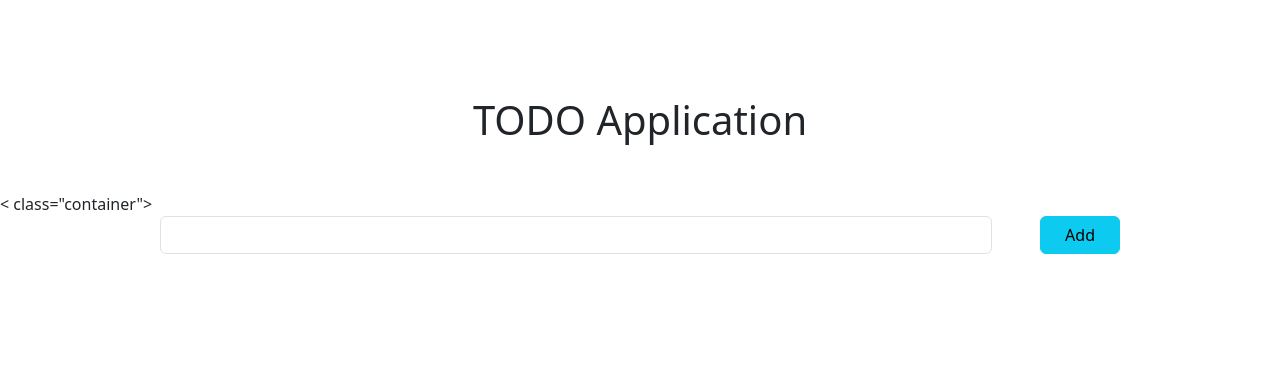
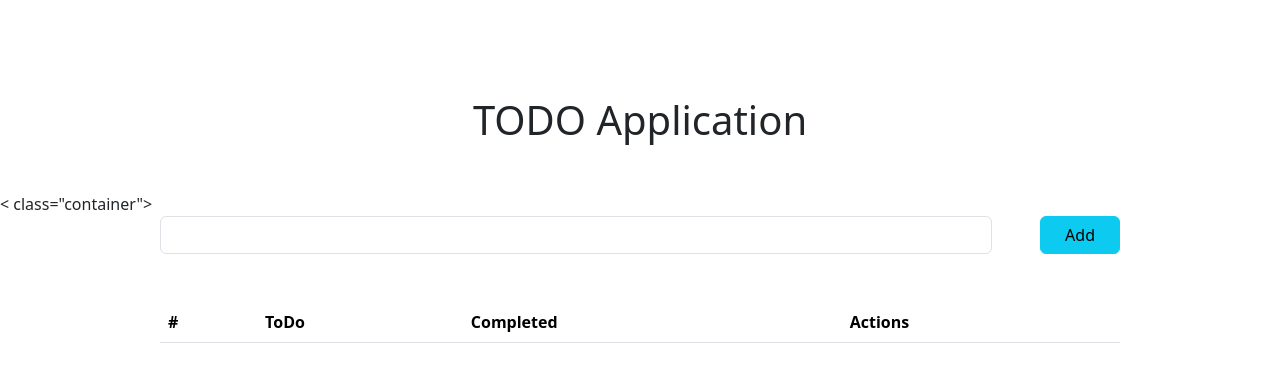
Before and after one commit to Raghadkmail/JAVASCREPT, a plain HTML site: page index.html in a window 1280 px wide. Drawn offline with nearby package versions, Linux system fonts and the light colour scheme.

Commit message:
“updet”

```diff
--- a/index.html
+++ b/index.html
@@ -28,6 +28,20 @@
         </div>
         <button type="submit" class="btn btn-info px-4">Add</button>
       </form>
+        <table class="table w-75 m-auto mt-5">
+        <thead>
+          <tr>
+            <th scope="col">#</th>
+            <th scope="col">ToDo</th>
+            <th scope="col">Completed</th>
+            <th scope="col">Actions</th>
+          </tr>
+        </thead>
+        <tbody id="todos">
+        </tbody>
+      </table>
+    </div>
+
     </main>
     </body>
 
```
